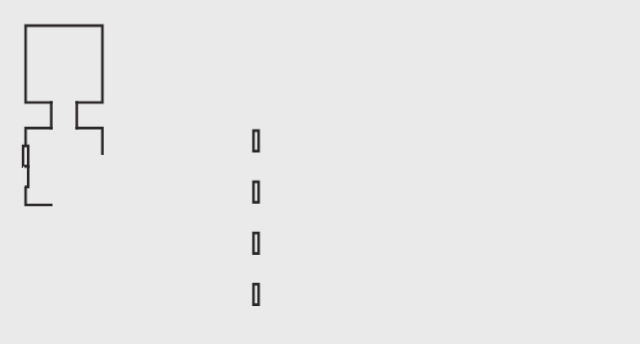
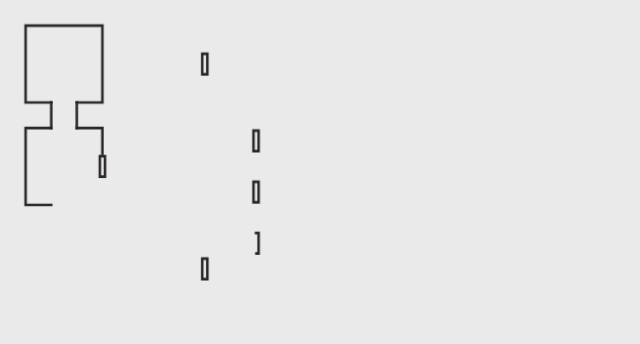
Before and after one commit to egillespie/super-vector-dungeon, a plain HTML site: page index.html in a window 1280 px wide. Shown: the whole page, without its empty margins (0-640 px from the left). Drawn offline with Linux system fonts and the light colour scheme.

Commit message:
Draw remaining vertical doors

```diff
--- a/index.html
+++ b/index.html
@@ -215,42 +215,6 @@
         v -1
       "
     />
-
-    <path
-      class="seq-22 door"
-      d="
-        M 40,61
-        h 1
-        v 8
-        h -2
-        v -8
-        h 1
-      "
-    />
-
-    <path
-      class="seq-23 door"
-      d="
-        M 80,21
-        h 1
-        v 8
-        h -2
-        v -8
-        h 1
-      "
-    />
-
-    <path
-      class="seq-24 door"
-      d="
-        M 80,101
-        h 1
-        v 8
-        h -2
-        v -8
-        h 1
-      "
-    />
   </svg>
 
   <script src="main.js"></script>
--- a/main.js
+++ b/main.js
@@ -26,6 +26,9 @@ const addDoor = async ({svg, x, y}) => {
 
 (async () => {
   const dungeon = document.getElementById('dungeon')
+  await addDoor({ svg: dungeon, x: 40, y: 61 })
+  await addDoor({ svg: dungeon, x: 80, y: 21 })
+  await addDoor({ svg: dungeon, x: 80, y: 101 })
   await addDoor({ svg: dungeon, x: 100, y: 51 })
   await addDoor({ svg: dungeon, x: 100, y: 71 })
   await addDoor({ svg: dungeon, x: 100, y: 91 })
```
